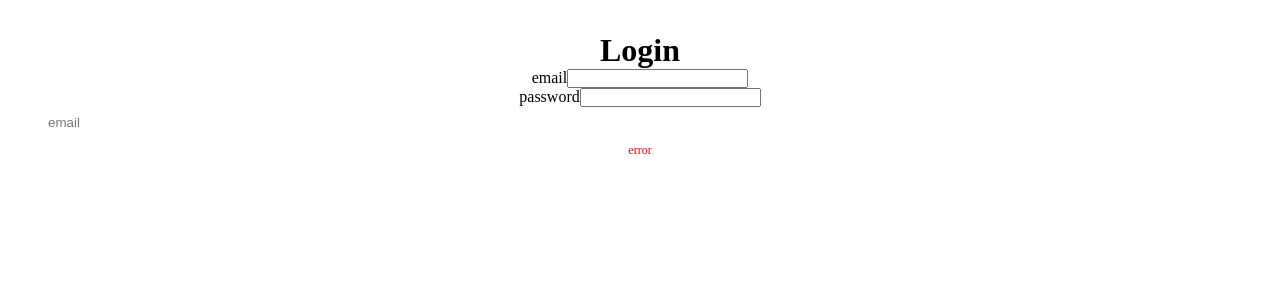
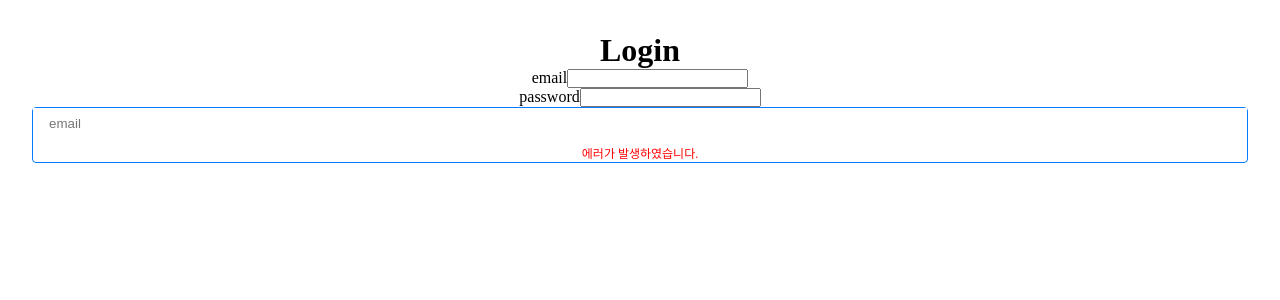
Before and after one commit to muzi55/wanted-pre-onboarding-challenge-fe-27, a React (Vite) app: page / in a window 1280 px wide. Shown: the top 300 px of the page. Built offline with nearby package versions, Linux system fonts and the light colour scheme.

Commit message:
TextField 컴포넌트 추가

```diff
--- /dev/null
+++ b/src/components/textfield/TextField.module.css
@@ -0,0 +1,16 @@
+.textField {
+  position: relative;
+  width: 100%;
+  border-radius: 4px;
+  border-width: 1px;
+  border-style: solid;
+  transition: border-color 0.3s;
+}
+
+.textField.active {
+  border-color: var(--primary-color);
+}
+
+.textField.focus {
+  border-color: blue;
+}
--- a/src/components/textfield/TextField.tsx
+++ b/src/components/textfield/TextField.tsx
@@ -0,0 +1,43 @@
+import React, { useState } from 'react'
+import TextInput from './TextInput'
+import TextError from './TextError'
+import { ITextInputProps } from '../../types/TextField'
+import style from './TextField.module.css'
+
+interface ITextFieldProps extends ITextInputProps {
+  errorMessage: string
+}
+
+export default function TextField({
+  value,
+  onChange,
+  placeholder,
+  type,
+  name,
+  id,
+  errorMessage,
+}: ITextFieldProps) {
+  const [isFocused, setIsFocused] = useState<Boolean>(true)
+
+  const handleFocus = (type: boolean) => {
+    setIsFocused(type)
+  }
+  return (
+    <div
+      onFocus={() => handleFocus(true)}
+      onBlur={() => handleFocus(false)}
+      className={`${style.textField} ${isFocused ? style.active : ''}`}
+    >
+      <TextInput
+        value={value}
+        onChange={onChange}
+        placeholder={placeholder}
+        type={type}
+        name={name}
+        id={id}
+      />
+
+      <TextError>{errorMessage}</TextError>
+    </div>
+  )
+}
--- a/src/index.css
+++ b/src/index.css
@@ -1,5 +1,6 @@
 :root {
   font-size: 16px;
+  --primary-color: #007bff;
 }
 
 * {
@@ -14,3 +15,7 @@ ul {
   list-style: none;
   padding: 0;
 }
+
+.bg-red {
+  background: red !important;
+}
--- a/src/pages/Login.tsx
+++ b/src/pages/Login.tsx
@@ -1,6 +1,7 @@
 import React from 'react'
 import TextError from '../components/textfield/TextError'
 import TextInput from '../components/textfield/TextInput'
+import TextField from '../components/textfield/TextField'
 
 function Login() {
   return (
@@ -15,18 +16,15 @@ function Login() {
           <label htmlFor="">password</label>
           <input type="password" name="" id="" />
         </div>
-        <div>
-          <TextInput
+        <TextField
           value=""
           onChange={(e) => console.log(e.target.value)}
           placeholder="email"
           type="email"
           name="email"
           id="email"
+          errorMessage="에러가 발생하였습니다."
         />
-
-          <TextError>error</TextError>
-        </div>
       </form>
     </div>
   )
--- /dev/null
+++ b/src/types/TextField.ts
@@ -0,0 +1,10 @@
+type TextInputType = 'email' | 'password'
+
+export interface ITextInputProps {
+  value: string
+  onChange: (e: React.ChangeEvent<HTMLInputElement>) => void
+  placeholder: string
+  type: TextInputType
+  name: string
+  id: string
+}
```
Also changed, not shown: src/components/textfield/TextInput.tsx (+1 -10 lines). Lines whose indentation alone changed are shown as unchanged.
